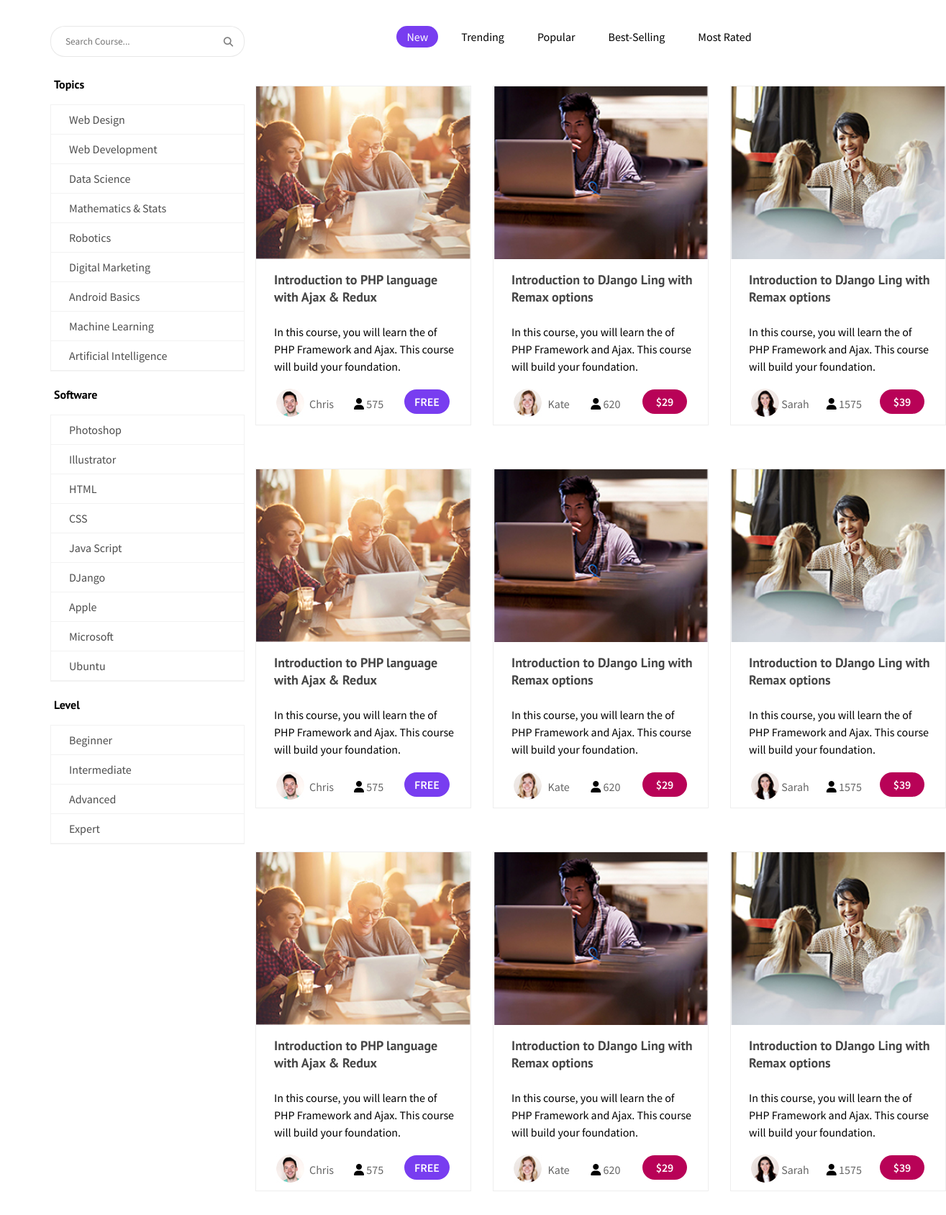
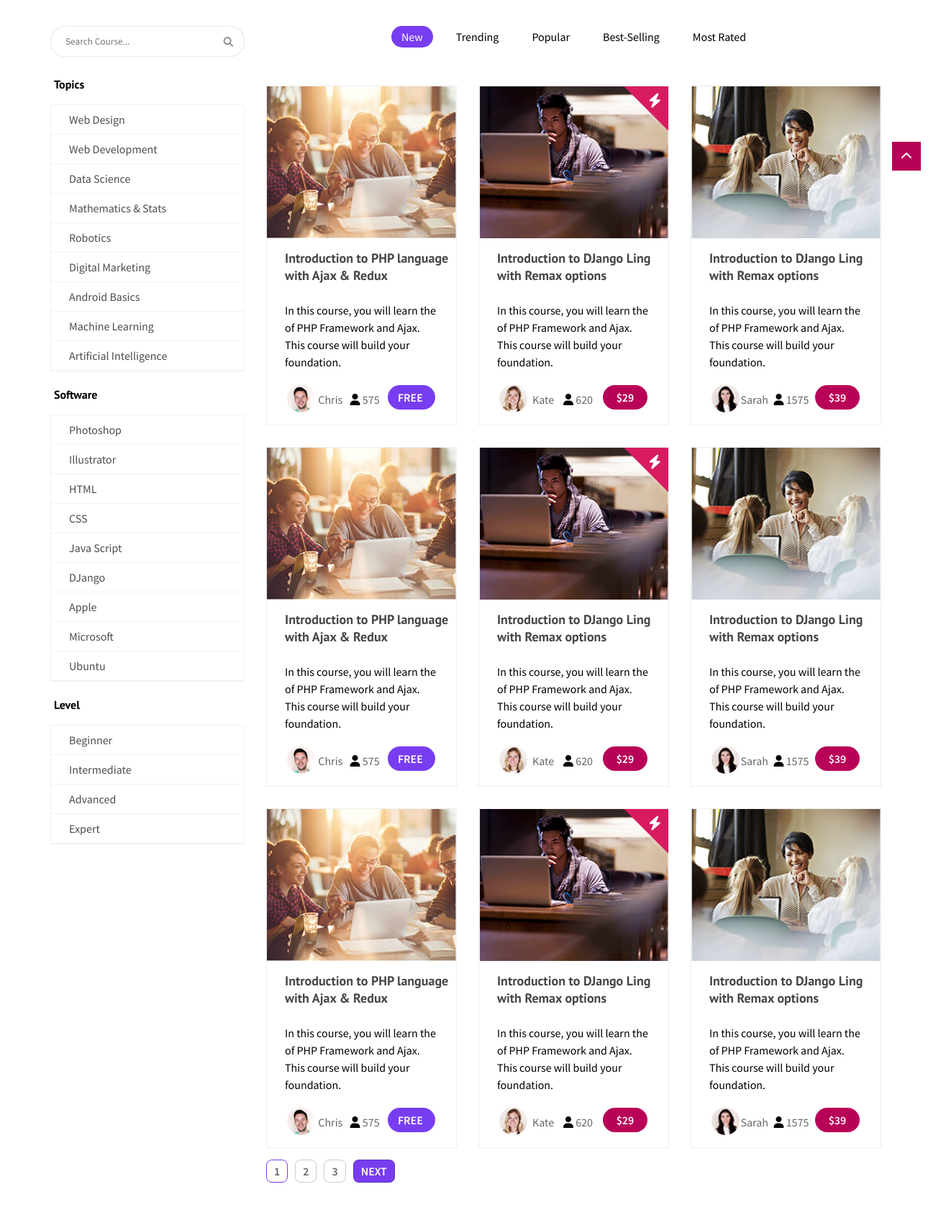
Before and after one commit to hue2612/f8_fullstack_k15, a plain HTML site: page f8-fullstack-day-7/index.html in a window 1280 px wide. Shown: the part 560-2248 px from the top of the page at 72% size, 1315 px wide, since content can reach past the window. Drawn offline with Linux system fonts and the light colour scheme.

Commit message:
bai ve nha

```diff
--- a/f8-fullstack-day-7/assets/css/styles.css
+++ b/f8-fullstack-day-7/assets/css/styles.css
@@ -7,6 +7,10 @@
   --font-heading: "PT Sans", sans-serif;
 }
 
+html,
+body {
+  scroll-behavior: smooth;
+}
 html {
   font-size: 62.5%;
 }
@@ -150,6 +154,7 @@ h1 {
 .content {
   width: 900px;
   height: 1594px;
+  padding-left: 15px;
 }
 
 .search-form {
@@ -164,7 +169,7 @@ h1 {
   height: 100%;
   border-radius: 20px;
   border: 1px solid rgba(0, 0, 0, 0.09);
-  padding-right: 40px; /* Tạo khoảng cách cho nút */
+  padding-right: 40px;
   padding-left: 20px;
   position: relative;
 }
@@ -226,25 +231,86 @@ h1 {
 }
 
 .card {
-  width: 300px;
+  width: calc(100% / 3 - 30px);
+  margin-left: 30px;
   height: 472px;
   border: 1px solid #eeeeee;
 }
+
+.media {
+  width: 100%;
+  height: 212px;
+
+  overflow: hidden;
+}
+
 .card .text {
   padding: 15px 20px 15px 25px;
   margin-bottom: 30px;
   line-height: 24px;
 }
-.course .card h3 {
+
+.media img {
+  transition: all ease 0.5s;
+}
+.media {
+  position: relative;
+  z-index: 1;
+}
+
+.media i {
+  position: absolute;
+}
+.media-img-2 {
+  position: relative;
+}
+.media i {
+  position: absolute;
+  top: 10px;
+  right: 10px;
+  z-index: 3;
+  color: #fff;
+  font-size: 20px;
+}
+
+.media-img-2::before {
+  content: "";
+  position: absolute;
+  top: -52px;
+  right: -77px;
+  width: 140px;
+  height: 100px;
+  background-color: #d81b60;
+  z-index: 2;
+  transform: rotate(45deg);
+}
+
+.media:hover img {
+  scale: 1.1;
+  opacity: 0.8;
+  cursor: pointer;
+}
+
+.courses {
+  display: flex;
+  flex-wrap: wrap;
+  margin-left: -30px;
+  gap: 30px 0;
+  margin-bottom: 24px;
+}
+
+.courses .card h3 {
+  width: 250px;
   font-weight: 700;
   font-size: 18px;
   color: #464646;
   margin-bottom: 24px;
+  transition: all ease-in-out 0.3s;
 }
-.course .card h3:hover {
+.courses .card h3:hover {
   color: #b80257;
 }
-.course .card p {
+.courses .card p {
   margin-bottom: 16px;
 }
 .tac-gia {
@@ -254,12 +320,14 @@ h1 {
 }
 
 .tac-gia a {
+  min-width: 66px;
   border-radius: 18px;
   padding: 5px 14px;
   margin: 4px 9px 10px 1px;
   background-color: #783df0;
   color: #fff;
   font-weight: 600;
+  cursor: pointer;
 }
 .tac-gia .price {
   background-color: #b80257;
@@ -269,16 +337,74 @@ h1 {
   font-weight: 600;
 }
 .tac-gia img {
-  margin: -3px -21px 0px 3px;
+  margin: -3px -6px 0px 3px;
 }
 .tac-gia span {
   color: #00000099;
 }
+.price {
+  scale: 1;
+  transition: all ease-in-out 0.3s;
+  position: relative;
+}
+.price::before {
+  display: inline-block;
+  position: absolute;
+  bottom: -15px;
+  right: 4px;
+  opacity: 0;
+  content: "";
+  width: 90%;
+  height: 10px;
+  background: radial-gradient(
+    ellipse at center,
+    rgba(0, 0, 0, 0.35) 0%,
+    rgba(0, 0, 0, 0) 80%
+  );
 
-.course {
-  display: flex;
-  gap: 30px;
-  margin-bottom: 30px;
+  transition: all ease-in-out 0.3s;
+  transition: 0.3s;
+}
+
+.price:hover {
+  transform: translate(0, -5px);
+}
+.price:hover::before {
+  opacity: 1;
+  transform: translate(0, 5px);
+}
+
+.btn-free {
+  position: relative;
+  transition: all ease-in-out 0.3s;
+}
+
+.btn-free::before {
+  display: inline-block;
+
+  position: absolute;
+  bottom: -13px;
+  right: 4px;
+
+  opacity: 0;
+  content: "";
+  width: 90%;
+  height: 10px;
+  background: radial-gradient(
+    ellipse at center,
+    rgba(0, 0, 0, 0.35) 0%,
+    rgba(0, 0, 0, 0) 80%
+  );
+  transition: 0.3s;
+}
+
+.btn-free:hover {
+  transform: translate(0, -5px);
+}
+
+.btn-free:hover::before {
+  opacity: 1;
+  transform: translate(0, 5px);
 }
 .page-number {
   display: flex;
@@ -379,6 +505,7 @@ h4 {
 }
 
 .footer-button {
+  position: relative;
   margin-top: 10px;
   width: 95px;
   height: 40px;
@@ -389,11 +516,30 @@ h4 {
   cursor: pointer;
   letter-spacing: 1.5px;
   font-weight: 600;
+  transition: 0.1s;
 }
 
-.footer-button:hover {
+.footer-button::after {
+  position: absolute;
+  inset: 0;
+  z-index: 0;
+  border-radius: 25px;
+  content: "";
+  scale: 0;
   background-color: #fff;
   color: #b80257;
+  transition: 0.4s;
+}
+
+.footer-button span {
+  position: relative;
+  z-index: 1;
+}
+.footer-button:hover {
+  color: #b80257;
+}
+.footer-button:hover::after {
+  scale: 1;
 }
 
 .subscribe-us p {
@@ -425,16 +571,16 @@ h4 {
 
 .sub-menu {
   position: absolute;
-  display: none;
   background-color: #fff;
   width: 250px;
   margin-top: 20px;
   top: 100%;
   left: 0;
+  transform-origin: top center;
 }
 
 .nav > li:hover .sub-menu {
-  display: block;
+  scale: 1;
 }
 .sub-menu li:not(:last-child) {
   border-bottom: 2px solid #ccc;
@@ -491,3 +637,48 @@ h4 {
 input[type="checkbox"]:checked ~ .active-search {
   display: flex;
 }
+
+.scroll-top {
+  display: flex;
+  justify-content: center;
+  align-items: center;
+  height: 40px;
+  width: 40px;
+  background-color: #b80257;
+  position: fixed;
+  bottom: 3px;
+  right: 0;
+}
+
+.scroll-top i {
+  color: #fff;
+  padding: 12px;
+}
+.tran-3s {
+  transition: all ease-in-out 0.5s;
+}
+
+.tran-3s:hover {
+  color: #783df0;
+}
+.home {
+  transition: all ease-in-out 0.3s;
+}
+
+.ul-scholars li a {
+  transition: all ease-in-out 0.3s;
+}
+
+.sidebar-list ul li a {
+  padding-left: 25px;
+  transition: all ease-in-out 0.3s;
+}
+
+.sidebar-list ul li:hover a {
+  padding-left: 40px;
+}
+
+.nav > li .sub-menu {
+  scale: 1 0;
+  transition: all ease-in-out 0.3s;
+}
--- a/f8-fullstack-day-7/index.html
+++ b/f8-fullstack-day-7/index.html
@@ -331,17 +331,18 @@
           <div>
             <ul class="menu">
               <li><a href="#" class="new">New</a></li>
-              <li><a href="#">Trending</a></li>
-              <li><a href="#">Popular</a></li>
-              <li><a href="#"> Best-Selling</a></li>
-              <li><a href="#"> Most Rated</a></li>
+              <li><a href="#" class="tran-3s">Trending</a></li>
+              <li><a href="#" class="tran-3s">Popular</a></li>
+              <li><a href="#" class="tran-3s"> Best-Selling</a></li>
+              <li><a href="#" class="tran-3s"> Most Rated</a></li>
             </ul>
           </div>
-          <!-- course -->
-          <div class="course">
-            <div class="course">
+          <!-- courses -->
+          <div class="courses">
             <div class="card">
+              <div class="media">
                 <img src="./assets/img/card-1.jpg" alt="" width="100%" />
+              </div>
               <div class="text">
                 <h3>
                   <a
@@ -350,8 +351,8 @@
                   >
                 </h3>
                 <p>
-                    In this course, you will learn the of PHP Framework and
-                    Ajax. This course will build your foundation.
+                  In this course, you will learn the of PHP Framework and Ajax.
+                  This course will build your foundation.
                 </p>
 
                 <div class="tac-gia">
@@ -362,12 +363,17 @@
                     <i class="fa-solid fa-user"></i>
                     <span>575</span>
                   </div>
-                    <a href="#">FREE</a>
+                  <a href="#" class="btn-free">FREE</a>
                 </div>
               </div>
             </div>
             <div class="card">
+              <div class="media">
+                <div class="media-img-2">
                   <img src="./assets/img/card-2.jpg" alt="" width="100%" />
+                  <i class="fa-solid fa-bolt icon-overlay"></i>
+                </div>
+              </div>
               <div class="text">
                 <h3>
                   <a
@@ -376,8 +382,8 @@
                   >
                 </h3>
                 <p>
-                    In this course, you will learn the of PHP Framework and
-                    Ajax. This course will build your foundation.
+                  In this course, you will learn the of PHP Framework and Ajax.
+                  This course will build your foundation.
                 </p>
 
                 <div class="tac-gia">
@@ -393,7 +399,9 @@
               </div>
             </div>
             <div class="card">
+              <div class="media">
                 <img src="./assets/img/card-3.jpg" alt="" width="100%" />
+              </div>
               <div class="text">
                 <h3>
                   <a
@@ -402,8 +410,8 @@
                   >
                 </h3>
                 <p>
-                    In this course, you will learn the of PHP Framework and
-                    Ajax. This course will build your foundation.
+                  In this course, you will learn the of PHP Framework and Ajax.
+                  This course will build your foundation.
                 </p>
 
                 <div class="tac-gia">
@@ -418,13 +426,10 @@
                 </div>
               </div>
             </div>
+            <div class="card">
+              <div class="media">
+                <img src="./assets/img/card-1.jpg" alt="" width="100%" />
               </div>
-          </div>
-
-          <div class="course">
-            <div class="course">
-              <div class="card">
-                <img src="./assets/img/card-1.jpg" alt="" width="100%" />
               <div class="text">
                 <h3>
                   <a
@@ -433,8 +438,8 @@
                   >
                 </h3>
                 <p>
-                    In this course, you will learn the of PHP Framework and
-                    Ajax. This course will build your foundation.
+                  In this course, you will learn the of PHP Framework and Ajax.
+                  This course will build your foundation.
                 </p>
 
                 <div class="tac-gia">
@@ -445,12 +450,17 @@
                     <i class="fa-solid fa-user"></i>
                     <span>575</span>
                   </div>
-                    <a href="#">FREE</a>
+                  <a href="#" class="btn-free">FREE</a>
                 </div>
               </div>
             </div>
             <div class="card">
+              <div class="media">
+                <div class="media-img-2">
                   <img src="./assets/img/card-2.jpg" alt="" width="100%" />
+                  <i class="fa-solid fa-bolt icon-overlay"></i>
+                </div>
+              </div>
               <div class="text">
                 <h3>
                   <a
@@ -459,92 +469,8 @@
                   >
                 </h3>
                 <p>
-                    In this course, you will learn the of PHP Framework and
-                    Ajax. This course will build your foundation.
-                  </p>
-
-                  <div class="tac-gia">
-                    <img src="./assets/img/avt-2.jpg" alt="" class="avt" />
-                    <span>Kate</span>
-
-                    <div>
-                      <i class="fa-solid fa-user"></i>
-                      <span> 620</span>
-                    </div>
-                    <a href="#" class="price">$29</a>
-                  </div>
-                </div>
-              </div>
-
-              <div class="card">
-                <img src="./assets/img/card-3.jpg" alt="" width="100%" />
-                <div class="text">
-                  <h3>
-                    <a
-                      href="https://themazine.com/html/scholars-lms/course-details.html"
-                      >Introduction to DJango Ling with Remax options</a
-                    >
-                  </h3>
-                  <p>
-                    In this course, you will learn the of PHP Framework and
-                    Ajax. This course will build your foundation.
-                  </p>
-
-                  <div class="tac-gia">
-                    <img src="./assets/img/avt-3.jpg" alt="" class="avt" />
-                    <span>Sarah</span>
-
-                    <div>
-                      <i class="fa-solid fa-user"></i>
-                      <span>1575</span>
-                    </div>
-                    <a href="#" class="price">$39</a>
-                  </div>
-                </div>
-              </div>
-            </div>
-          </div>
-          <div class="course">
-            <div class="course">
-              <div class="card">
-                <img src="./assets/img/card-1.jpg" alt="" width="100%" />
-                <div class="text">
-                  <h3>
-                    <a
-                      href="https://themazine.com/html/scholars-lms/course-details.html"
-                      >Introduction to PHP language with Ajax & Redux</a
-                    >
-                  </h3>
-                  <p>
-                    In this course, you will learn the of PHP Framework and
-                    Ajax. This course will build your foundation.
-                  </p>
-
-                  <div class="tac-gia">
-                    <img src="./assets/img/avt-1.jpg" alt="" class="avt" />
-                    <span>Chris</span>
-
-                    <div>
-                      <i class="fa-solid fa-user"></i>
-                      <span>575</span>
-                    </div>
-                    <a href="#">FREE</a>
-                  </div>
-                </div>
-              </div>
-
-              <div class="card">
-                <img src="./assets/img/card-2.jpg" alt="" width="100%" />
-                <div class="text">
-                  <h3>
-                    <a
-                      href="https://themazine.com/html/scholars-lms/course-details.html"
-                      >Introduction to DJango Ling with Remax options</a
-                    >
-                  </h3>
-                  <p>
-                    In this course, you will learn the of PHP Framework and
-                    Ajax. This course will build your foundation.
+                  In this course, you will learn the of PHP Framework and Ajax.
+                  This course will build your foundation.
                 </p>
 
                 <div class="tac-gia">
@@ -560,7 +486,9 @@
               </div>
             </div>
             <div class="card">
+              <div class="media">
                 <img src="./assets/img/card-3.jpg" alt="" width="100%" />
+              </div>
               <div class="text">
                 <h3>
                   <a
@@ -569,8 +497,8 @@
                   >
                 </h3>
                 <p>
-                    In this course, you will learn the of PHP Framework and
-                    Ajax. This course will build your foundation.
+                  In this course, you will learn the of PHP Framework and Ajax.
+                  This course will build your foundation.
                 </p>
 
                 <div class="tac-gia">
@@ -583,6 +511,92 @@
                   </div>
                   <a href="#" class="price">$39</a>
                 </div>
+              </div>
+            </div>
+            <div class="card">
+              <div class="media">
+                <img src="./assets/img/card-1.jpg" alt="" width="100%" />
+              </div>
+              <div class="text">
+                <h3>
+                  <a
+                    href="https://themazine.com/html/scholars-lms/course-details.html"
+                    >Introduction to PHP language with Ajax & Redux</a
+                  >
+                </h3>
+                <p>
+                  In this course, you will learn the of PHP Framework and Ajax.
+                  This course will build your foundation.
+                </p>
+
+                <div class="tac-gia">
+                  <img src="./assets/img/avt-1.jpg" alt="" class="avt" />
+                  <span>Chris</span>
+
+                  <div>
+                    <i class="fa-solid fa-user"></i>
+                    <span>575</span>
+                  </div>
+                  <a href="#" class="btn-free">FREE</a>
+                </div>
+              </div>
+            </div>
+            <div class="card">
+              <div class="media">
+                <div class="media-img-2">
+                  <img src="./assets/img/card-2.jpg" alt="" width="100%" />
+                  <i class="fa-solid fa-bolt icon-overlay"></i>
+                </div>
+              </div>
+              <div class="text">
+                <h3>
+                  <a
+                    href="https://themazine.com/html/scholars-lms/course-details.html"
+                    >Introduction to DJango Ling with Remax options</a
+                  >
+                </h3>
+                <p>
+                  In this course, you will learn the of PHP Framework and Ajax.
+                  This course will build your foundation.
+                </p>
+
+                <div class="tac-gia">
+                  <img src="./assets/img/avt-2.jpg" alt="" class="avt" />
+                  <span>Kate</span>
+
+                  <div>
+                    <i class="fa-solid fa-user"></i>
+                    <span> 620</span>
+                  </div>
+                  <a href="#" class="price">$29</a>
+                </div>
+              </div>
+            </div>
+            <div class="card">
+              <div class="media">
+                <img src="./assets/img/card-3.jpg" alt="" width="100%" />
+              </div>
+              <div class="text">
+                <h3>
+                  <a
+                    href="https://themazine.com/html/scholars-lms/course-details.html"
+                    >Introduction to DJango Ling with Remax options</a
+                  >
+                </h3>
+                <p>
+                  In this course, you will learn the of PHP Framework and Ajax.
+                  This course will build your foundation.
+                </p>
+
+                <div class="tac-gia">
+                  <img src="./assets/img/avt-3.jpg" alt="" class="avt" />
+                  <span>Sarah</span>
+
+                  <div>
+                    <i class="fa-solid fa-user"></i>
+                    <span>1575</span>
+                  </div>
+                  <a href="#" class="price">$39</a>
                 </div>
               </div>
             </div>
@@ -709,11 +723,14 @@
                 placeholder="Your Email"
                 spellcheck="false"
               />
-              <button class="footer-button">SEND</button>
+              <button class="footer-button"><span>SEND</span></button>
             </div>
           </div>
         </div>
       </div>
     </div>
+    <div class="scroll-top">
+      <a href="#"><i class="fa-solid fa-chevron-up"></i></a>
+    </div>
   </body>
 </html>
```
Also changed, not shown: day_9/index-1.html (added, +51 -0 lines), day_9/index.html (added, +40 -0 lines), day_9/index-2.html (added). Lines whose indentation alone changed are shown as unchanged.
